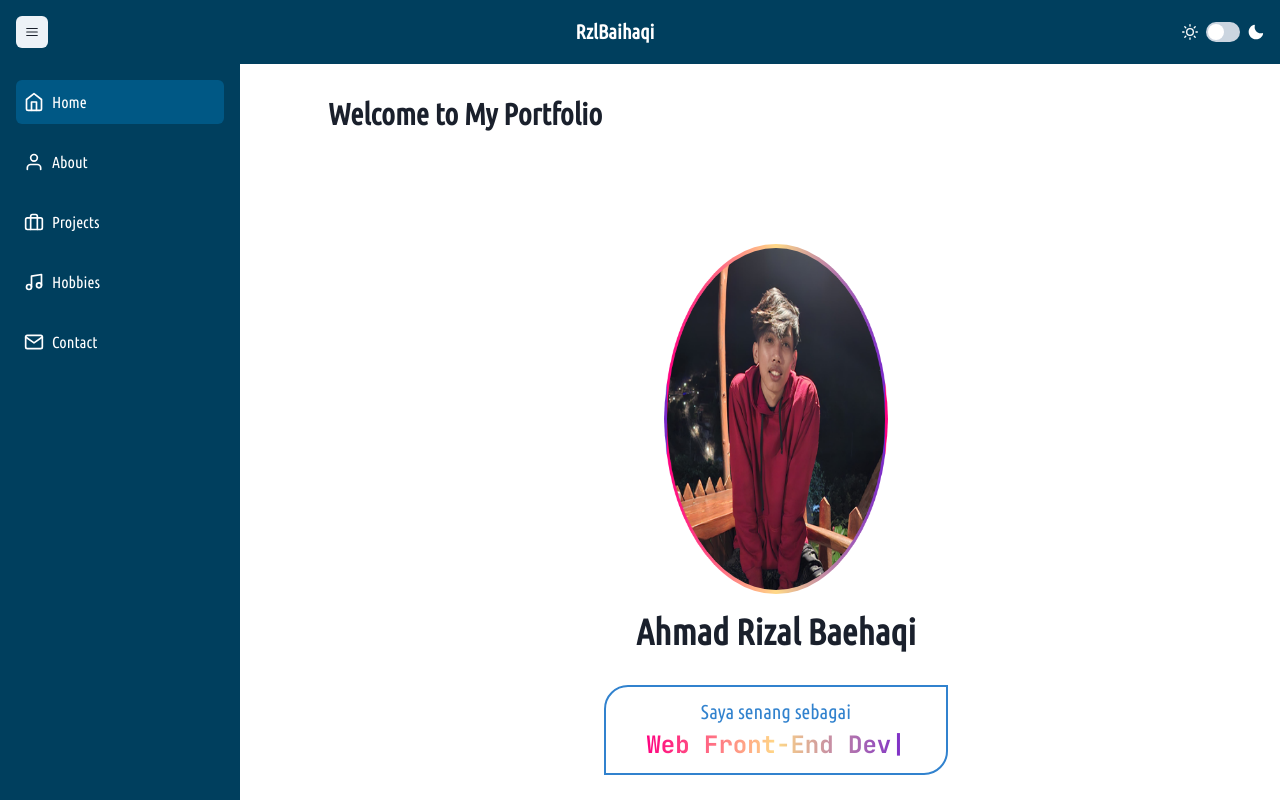
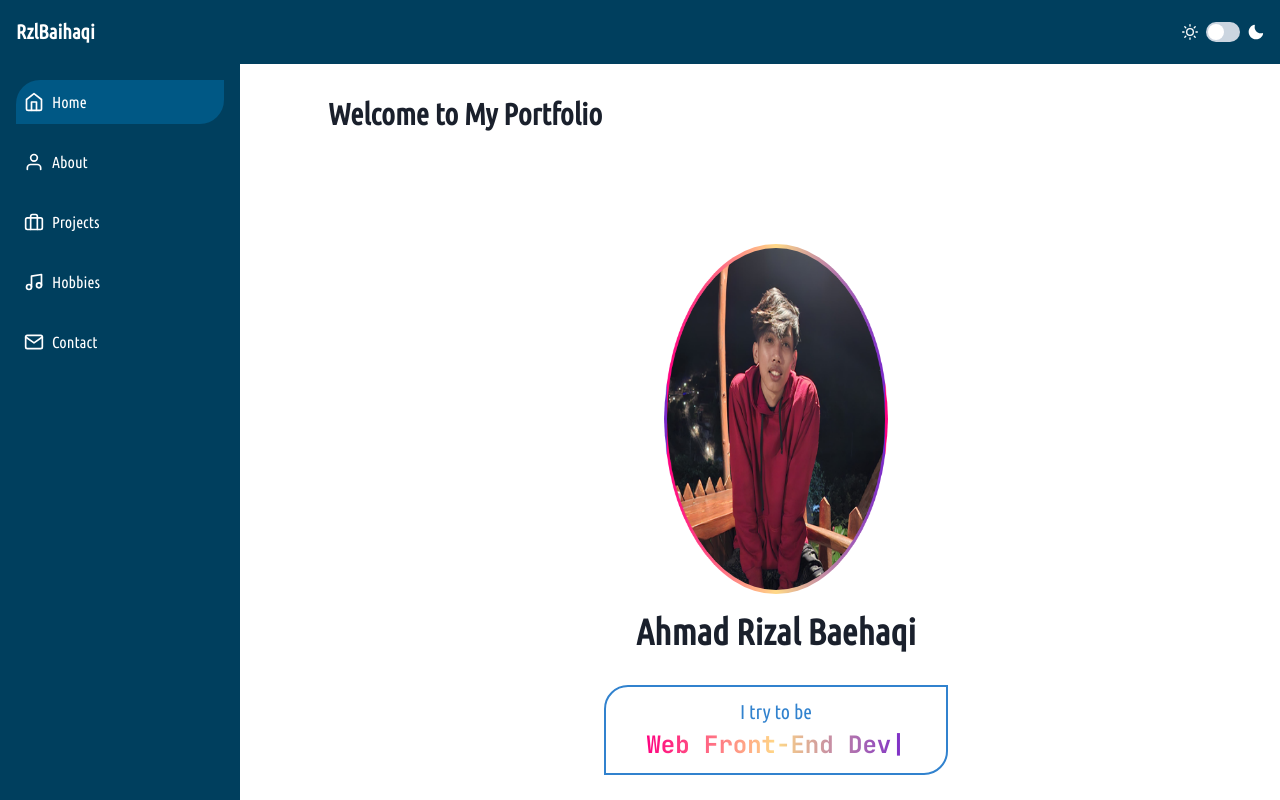
Before and after one commit to Arizalb/portfolio, a React (Create React App) app: page / in a window 1280 px wide. Shown: the top 800 px of the page. Built offline with nearby package versions, Linux system fonts and the light colour scheme.

Commit message:
change sidebar, add sites

```diff
--- a/src/App.css
+++ b/src/App.css
@@ -10,6 +10,7 @@ body {
   flex: 1;
   display: flex;
   flex-direction: column;
+
 }
 
 main {
--- a/src/components/Sidebar.js
+++ b/src/components/Sidebar.js
@@ -5,12 +5,6 @@ import {
   Flex,
   Link,
   VStack,
-  IconButton,
-  CloseButton,
-  useDisclosure,
-  Drawer,
-  DrawerContent,
-  DrawerOverlay,
   useColorMode,
   useColorModeValue,
   Switch,
@@ -19,10 +13,14 @@ import {
   Tooltip,
 } from "@chakra-ui/react";
 import { FiHome, FiUser, FiBriefcase, FiMail, FiMusic } from "react-icons/fi";
-import { HamburgerIcon, SunIcon, MoonIcon } from "@chakra-ui/icons";
+import { SunIcon, MoonIcon } from "@chakra-ui/icons";
 
-const SidebarContent = ({ onClose, isOpen }) => (
-  <VStack spacing={4} align="start" w="full">
+const SidebarContent = ({ isOpen }) => (
+  <VStack
+    spacing={{ base: 8, md: 4 }} // Adjust spacing based on screen size
+    align="start" // Align to the left on desktop
+    w="full"
+  >
     {[
       { to: "/", label: "Home", icon: FiHome },
       { to: "/about", label: "About", icon: FiUser },
@@ -39,19 +37,29 @@ const SidebarContent = ({ onClose, isOpen }) => (
         <Link
           as={RouterLink}
           to={item.to}
-          onClick={onClose}
           _activeLink={{
             bg: "primary.800",
             color: "white",
-            borderRadius: "md",
+            padding: "auto",
+            borderRadius: "24px 0 24px 0",
+            cursor: "pointer",
           }}
           py={"10px"}
-          px={"8px"}
+          px={{ base: "6px", md: "8px" }} // Adjust padding based on screen size
           w="full"
+          display="flex"
+          alignItems="center"
+          justifyContent={{ base: "center", md: "flex-start" }} // Centered on mobile, left-aligned on desktop
+          transform={{ base: "rotate(-90deg)", md: "none" }}
+          position="relative" // Required for indicator positioning
         >
           <Flex align="center">
-            <Box as={item.icon} boxSize={isOpen ? "5" : "7"} />
-            <Collapse in={isOpen}>
+            <Box
+              as={item.icon}
+              boxSize="5"
+              display={{ base: "none", md: "block" }} // Hide icons on mobile
+            />
+            <Collapse in={isOpen} display={{ base: "none", md: "block" }}>
               <Box ml={2}>{item.label}</Box>
             </Collapse>
           </Flex>
@@ -62,17 +70,10 @@ const SidebarContent = ({ onClose, isOpen }) => (
 );
 
 const Sidebar = () => {
-  const {
-    isOpen: isDrawerOpen,
-    onOpen: onDrawerOpen,
-    onClose: onDrawerClose,
-  } = useDisclosure();
-  const [isSidebarOpen, setSidebarOpen] = useState(true);
+  const [isSidebarOpen] = useState(true);
   const { colorMode, toggleColorMode } = useColorMode();
-  const bg = useColorModeValue("primary.900", "gray.800");
+  const bg = useColorModeValue("primary.900", "gray.900");
   const color = useColorModeValue("white", "gray.200");
-
-  const toggleSidebar = () => setSidebarOpen(!isSidebarOpen);
 
   return (
     <>
@@ -88,21 +89,7 @@ const Sidebar = () => {
         px={4}
         zIndex="1001"
       >
-        <IconButton
-          aria-label="Toggle sidebar"
-          icon={<HamburgerIcon />}
-          size="sm"
-          onClick={toggleSidebar}
-          display={{ base: "none", md: "inline-flex" }}
-        />
-        <IconButton
-          aria-label="Open menu"
-          icon={<HamburgerIcon />}
-          size="sm"
-          onClick={onDrawerOpen}
-          display={{ base: "inline-flex", md: "none" }}
-        />
-        <Heading as="h1" size="md" flex="1" textAlign="center">
+        <Heading as="h1" size="md" flex="1" textAlign="left">
           RzlBaihaqi
         </Heading>
         <Flex align="center">
@@ -115,40 +102,30 @@ const Sidebar = () => {
           <MoonIcon />
         </Flex>
       </Box>
+
+      {/* Sidebar for All Screens */}
       <Box
-        display={{ base: "none", md: "block" }}
         pos="fixed"
         left="0"
         top="16"
-        w={isSidebarOpen ? 60 : 16}
+        w={isSidebarOpen ? { base: 16, md: 60 } : 16} // Slim sidebar on mobile
         h="full"
         bg={bg}
         color={color}
         p={4}
         transition="width 0.3s"
       >
-        <SidebarContent onClose={() => {}} isOpen={isSidebarOpen} />
+        <SidebarContent isOpen={isSidebarOpen} />
       </Box>
-      <Drawer
-        isOpen={isDrawerOpen}
-        placement="left"
-        onClose={onDrawerClose}
-        display={{ base: "block", md: "none" }}
-      >
-        <DrawerOverlay>
-          <DrawerContent bg={bg} color={color} p={4}>
-            <CloseButton onClick={onDrawerClose} alignSelf="flex-end" />
-            <SidebarContent onClose={onDrawerClose} isOpen />
-          </DrawerContent>
-        </DrawerOverlay>
-      </Drawer>
+
+      {/* Page Content Wrapper */}
       <Box
-        ml={{ base: 0, md: isSidebarOpen ? 60 : 16 }}
+        ml={isSidebarOpen ? { base: 16, md: 60 } : 16} // Adjust content margin for slim sidebar on mobile
         mt="16"
         p={4}
         transition="margin-left 0.3s"
       >
-        {/* Konten halaman Anda di sini */}
+        {/* Your page content goes here */}
       </Box>
     </>
   );
--- /dev/null
+++ b/src/components/Sites.js
@@ -0,0 +1,103 @@
+import React from "react";
+import {
+  Box,
+  Image,
+  Text,
+  VStack,
+  Link,
+  Button,
+  useColorMode,
+  useColorModeValue,
+  useToken,
+  SimpleGrid,
+  Heading,
+} from "@chakra-ui/react";
+import Pahe from "../assets/hobbies/pahe.jpg";
+
+const recommendations = [
+  {
+    name: "Netflix",
+    image: "https://img.icons8.com/3d-fluency/94/netflix-logo.png",
+    description: "Streaming berbagai film dan serial TV.",
+    url: "https://www.netflix.com/",
+  },
+  {
+    name: "Disney+",
+    image: "https://img.icons8.com/nolan/96/disney-plus.png",
+    description:
+      "Menonton film dan serial dari Disney, Pixar, Marvel, dan lainnya.",
+    url: "https://www.hotstar.com/",
+  },
+  {
+    name: "Pahe In",
+    image: Pahe,
+    description: "Download film dan series sepuasmu bro. Gratis.!",
+    url: "https://www.pahe.ink",
+  },
+];
+
+const StreamingRecommendation = () => {
+  const bgColor = useColorModeValue("gray.100", "gray.700");
+  const hoverBgColor = useColorModeValue("gray.200", "gray.600");
+  const [shadowSm, shadowMd] = useToken("shadows", ["sm", "md"]);
+  const { colorMode } = useColorMode();
+
+  return (
+    <Box p={4}>
+      <Heading mb={6} fontSize="2xl" textAlign="center">
+        Rekomendasi Situs Streaming Film
+      </Heading>
+      <SimpleGrid columns={[1, 2, 3]} spacing={8}>
+        {recommendations.map((site) => (
+          <Box
+            key={site.name}
+            bg={bgColor}
+            borderRadius="lg"
+            boxShadow={shadowSm}
+            p={5}
+            transition="transform 0.3s, box-shadow 0.3s"
+            _hover={{
+              transform: "scale(1.05)",
+              boxShadow: shadowMd,
+              bg: hoverBgColor,
+            }}
+            display="flex"
+            flexDirection="column"
+            justifyContent="space-between"
+          >
+            <VStack align="start" spacing={3}>
+              <Image
+                src={site.image}
+                alt={`${site.name} logo`}
+                boxSize="80px"
+                objectFit="contain"
+              />
+              <Text fontWeight="bold" fontSize="xl">
+                {site.name}
+              </Text>
+              <Text
+                fontSize="md"
+                color={colorMode === "dark" ? "white" : "black"}
+              >
+                {site.description}
+              </Text>
+            </VStack>
+            <Button
+              as={Link}
+              href={site.url}
+              colorScheme="blue"
+              isExternal
+              fontWeight="medium"
+              alignSelf="stretch"
+              mt={3}
+            >
+              Kunjungi Situs
+            </Button>
+          </Box>
+        ))}
+      </SimpleGrid>
+    </Box>
+  );
+};
+
+export default StreamingRecommendation;
--- a/src/pages/Hobbies.js
+++ b/src/pages/Hobbies.js
@@ -2,6 +2,7 @@ import React from "react";
 import { Box, Heading, Text } from "@chakra-ui/react";
 import Music from "../components/Music";
 import FavoriteMovies from "../components/Movies";
+import StreamingRecommendation from "../components/Sites";
 
 const Hobbies = () => {
   return (
@@ -13,6 +14,7 @@ const Hobbies = () => {
 
       <Music />
       <FavoriteMovies />
+      <StreamingRecommendation />
     </Box>
   );
 };
--- a/src/pages/Home.js
+++ b/src/pages/Home.js
@@ -71,7 +71,7 @@ const Home = () => {
               bg={bg}
             >
               <Text as="span" color={color} fontWeight={"light"}>
-                Saya senang sebagai{" "}
+                I try to be{" "}
               </Text>
               <br />
               <Text
@@ -88,9 +88,7 @@ const Home = () => {
                     "Web Front-End Developer",
                     "Editor",
                     "Photographer",
-                    "Orang Biasa",
                     "Calon Suamimu",
-                    "Calon Menantu Orang Tua mu",
                   ]}
                   typeSpeed={100}
                   backSpeed={20}
@@ -116,7 +114,7 @@ const Home = () => {
           borderWidth={"1px"}
         >
           <Text fontSize="sm" mb={4}>
-            oh iya, portfolio ini saya buat murni karena saya gabut. bukan untuk
+            portofolio ini saya buat murni karena saya gabut. bukan untuk
             professional, tapi jika Anda ingin hiring saya ya bolehlah. xixixi{" "}
             <br /> kalo mau full experience pake desktop woi, atau kalo di HP
             bisa dicentang mode desktopnya. lu kira atur responsive rasio
--- a/src/pages/Projects.js
+++ b/src/pages/Projects.js
@@ -92,7 +92,7 @@ const Projects = () => {
             )}
           </ModalBody>
           <ModalFooter>
-            <Button colorScheme="green.900" mr={3} onClick={onClose}>
+            <Button colorScheme="primary" mr={3} onClick={onClose}>
               Close
             </Button>
           </ModalFooter>
```
Also changed, not shown: src/assets/hobbies/disney.svg (added), src/assets/hobbies/pahe.jpg (added).
